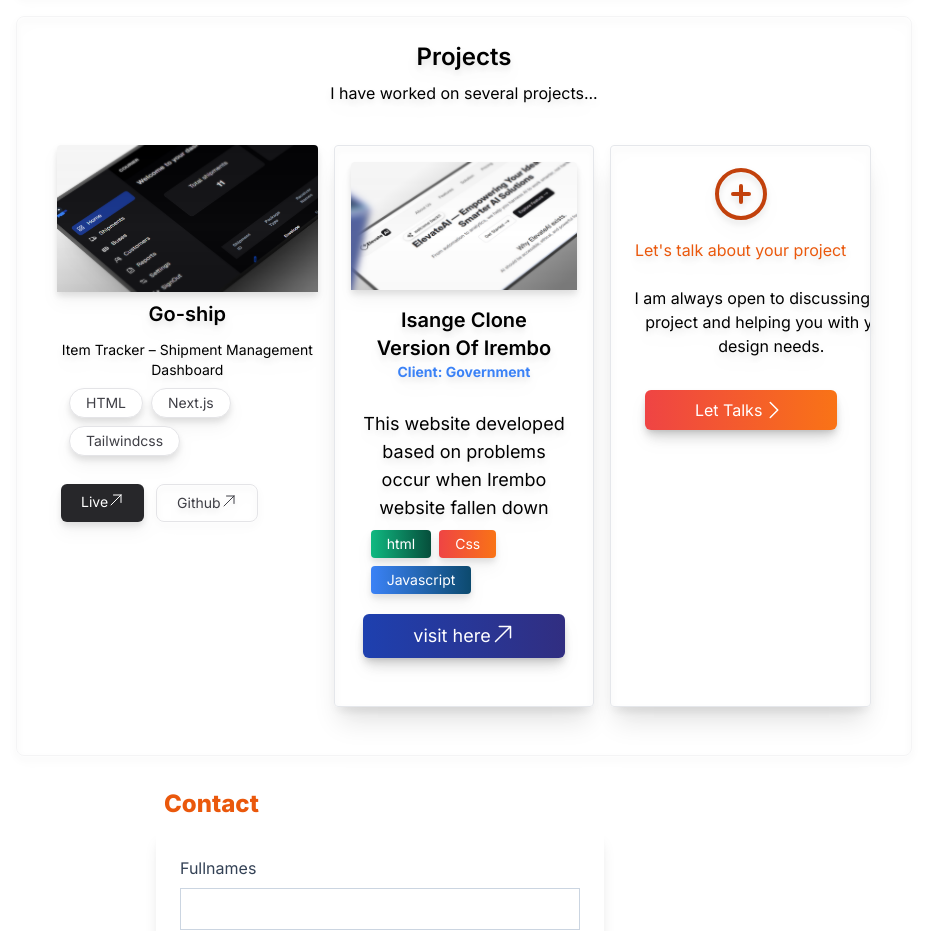
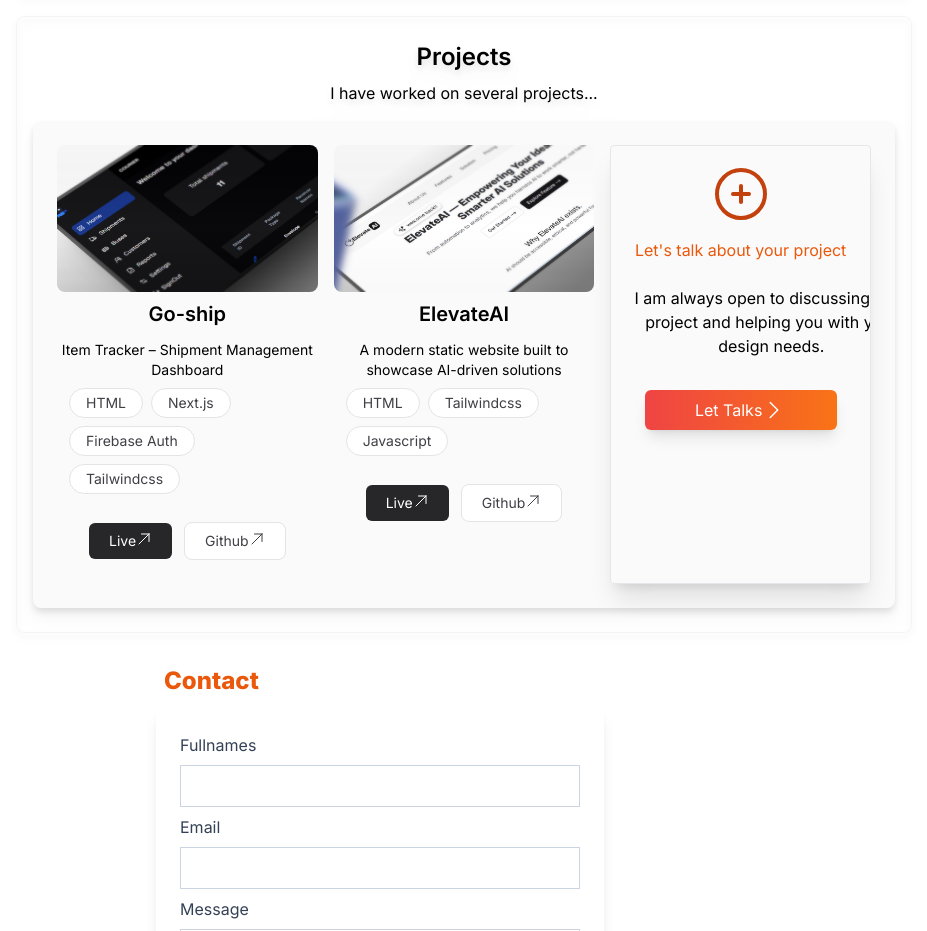
Before and after one commit to alituanfamous/samuel.um, a plain HTML site: page index.html in a window 1280 px wide. Shown: the part 1760-2691 px from the top of the page, without its empty margins (176-1103 px from the left). Drawn offline with nearby package versions, Linux system fonts and the light colour scheme.

Commit message:
Enhance project section with improved styling and additional project details

```diff
--- a/index.html
+++ b/index.html
@@ -165,10 +165,10 @@ justify-center mx-auto text-center rounded-lg mt-5"  id="projects">
 	<h1 class="text-2xl font-semibold capitalize mb-2">Projects</h1>
 	<p class="mb-4">I have worked on several projects...</p>
 
-	<div class="grid grid-cols-1 sm:grid-cols-3 lg:grid-cols-3 gap-4 p-6 bg-zinc-5
-	0 rounded-lg">
+	<div class="grid grid-cols-1 sm:grid-cols-3 lg:grid-cols-3 gap-4 p-6 bg-zinc-50
+	 rounded-lg">
 		<div class=" cursor-pointer">
-			<img src="image/352_1x_shots_so.png" class="w-full object-cover rounded-t">
+			<img src="image/352_1x_shots_so.png" class="w-full object-cover rounded-lg hover:scale-105 transition-transform duration-300">
 			<div class="px-1 py-2 font-semibold lg:text-xl">
 				Go-ship
 
@@ -178,9 +178,10 @@ justify-center mx-auto text-center rounded-lg mt-5"  id="projects">
                  	<div  class="flex flex-wrap gap-2 my-2 px-2">
                  		<p class="px-4 py-1 rounded-full border border-zinc-200 text-zinc-700 bg-white">HTML</p>
                  		<p class="px-4 py-1 rounded-full border border-zinc-200 text-zinc-700 bg-white">Next.js</p>
+						<p class="px-4 py-1 rounded-full border border-zinc-200 text-zinc-700 bg-white">Firebase Auth</p>
                  		<p  class="px-4 py-1 rounded-full border border-zinc-200 text-zinc-700 bg-white">Tailwindcss</p>
                  	</div>
-					<div class="flex gap-3">
+					<div class="flex gap-3 items-center justify-center">
 
 
                  		<div class="my-5 px-5 flex w-25 py-2  rounded-md text-center justify-center  text-white
@@ -194,7 +195,7 @@ justify-center mx-auto text-center rounded-lg mt-5"  id="projects">
                  		</span>
                  	</div>
 
-					<div class="my-5 px-5 flex w-25 py-2  rounded-lg text-center justify-center  text-zinc-700
+					<div class="my-5 px-5 flex w-25 py-2  rounded-lg text-center justify-center  text-zinc-700 bg-white
 						 border border-zinc-200 rounded-lg w-fit ">
                  		<a href="https://github.com/alituanfamous/GoShip" class="decoration-none">Github</a>
                  		<span>
@@ -208,27 +209,44 @@ justify-center mx-auto text-center rounded-lg mt-5"  id="projects">
                  </div>
 		</div>
 
-		<div class="border rounded overflow-hidden cursor-pointer p-4 shadow-xl">
-			<img src="image/272_1x_shots_so.png" class="w-full object-cover rounded-t">
-			<div class="p-4 font-semibold lg:text-xl">Isange Clone Version Of Irembo
-				<p class="text-sm lg:text-sm font-bold capitalize text-blue-500">client: <span>Government</span></p>
+		<div class=" cursor-pointer ">
+			<img src="image/272_1x_shots_so.png" class="w-full object-cover
+			  rounded-lg hover:scale-105 transition-transform duration-300">
+			<div class="px-1 py-2 font-semibold lg:text-xl">ElevateAI
+
                  </div>
-                 <div class="px-2 mx-1 py-3 text-sm lg:text-lg">
-                 	This website developed based on problems occur  when Irembo website fallen down
+                 <div class="mx-1 py-1 text-sm lg:text-md">
+                 	A modern static website built to showcase AI-driven solutions
                  	<div  class="flex flex-wrap gap-2 my-2 px-2">
-                 		<p class="p-1 text-sm px-4 rounded flex bg-gradient-to-r from-emerald-500 to-emerald-900 text-white">html</p>
-                 		<p class="bg-gradient-to-r from-red-500 to-orange-500 text-white rounded px-4 text-sm capitalize flex p-1">css</p>
-                 		<p  class="px-4 text-white bg-gradient-to-r from-blue-500 to-sky-900 round text-sm capitalize flex py-1 rounded">Javascript</p>
+                 		<p class="px-4 py-1 rounded-full border border-zinc-200 text-zinc-700 bg-white">HTML</p>
+                 		<p class="px-4 py-1 rounded-full border border-zinc-200 text-zinc-700 bg-white">Tailwindcss</p>
+                 		<p  class="px-4 py-1 rounded-full border border-zinc-200 text-zinc-700 bg-white">Javascript</p>
                  	</div>
-                 	<div class="my-5 px-2 flex w-25 py-2  rounded-md text-center justify-center  text-white bg-gradient-to-r from-blue-800 to-indigo-900 shadow-lg">
-                 		<a href="" class="decoration-none">visit here</a>
+                 	<div class="flex gap-3 items-center justify-center">
+
+
+                 		<div class="my-5 px-5 flex w-25 py-2  rounded-md text-center justify-center  text-white
+						 bg-zinc-800 rounded-lg w-fit ">
+                 		<a href="https://elevate-ai.vercel.app/" class="decoration-none">Live</a>
                  		<span>
-                 			<svg xmlns="http://www.w3.org/2000/svg" fill="none" viewBox="0 0 24 24" stroke-width="1.5" stroke="currentColor" class="size-6">
-  <path stroke-linecap="round" stroke-linejoin="round" d="m4.5 19.5 15-15m0 0H8.25m11.25 0v11.25" />
-</svg>
+                 			<svg xmlns="http://www.w3.org/2000/svg" fill="none" viewBox="0 0 24 24" stroke-width="1.5" stroke="currentColor" class="size-4">
+						<path stroke-linecap="round" stroke-linejoin="round" d="m4.5 19.5 15-15m0 0H8.25m11.25 0v11.25" />
+						</svg>
 
                  		</span>
                  	</div>
+
+					<div class="my-5 px-5 flex w-25 py-2  rounded-lg text-center justify-center  text-zinc-700 bg-white
+						 border border-zinc-200 rounded-lg w-fit ">
+                 		<a href="https://github.com/alituanfamous/elevate-ai" class="decoration-none">Github</a>
+                 		<span>
+                 			<svg xmlns="http://www.w3.org/2000/svg" fill="none" viewBox="0 0 24 24" stroke-width="1.5" stroke="currentColor" class="size-4">
+						<path stroke-linecap="round" stroke-linejoin="round" d="m4.5 19.5 15-15m0 0H8.25m11.25 0v11.25" />
+						</svg>
+
+                 		</span>
+                 	</div>
+					</div>
                  </div>
 		</div>
 
```
